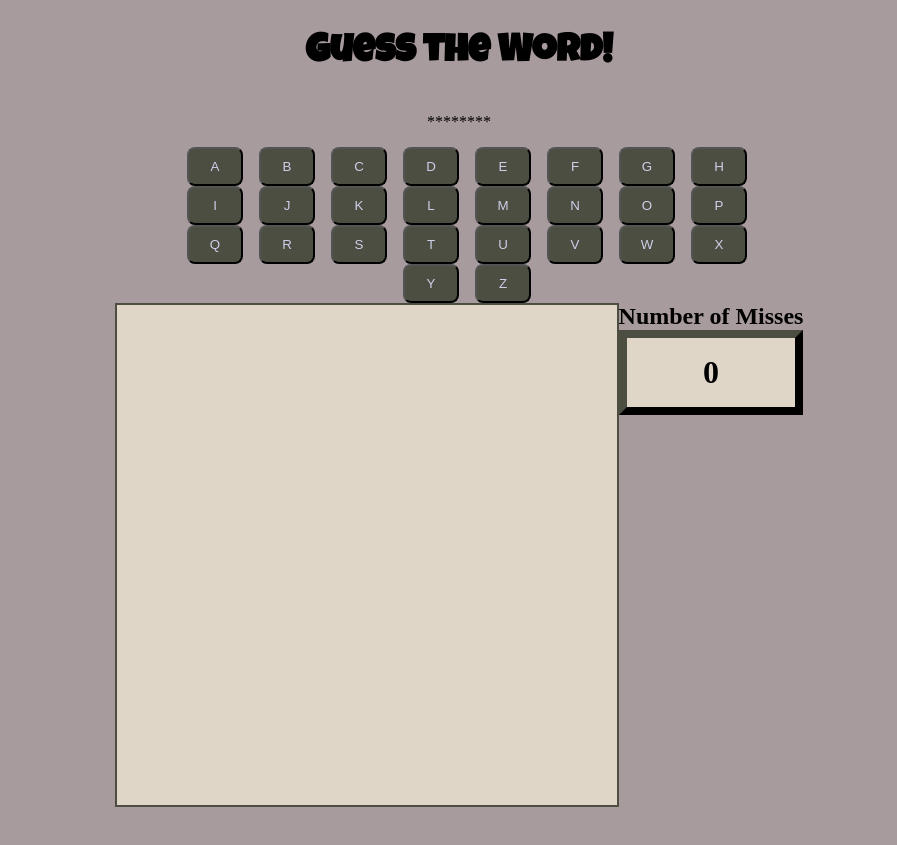
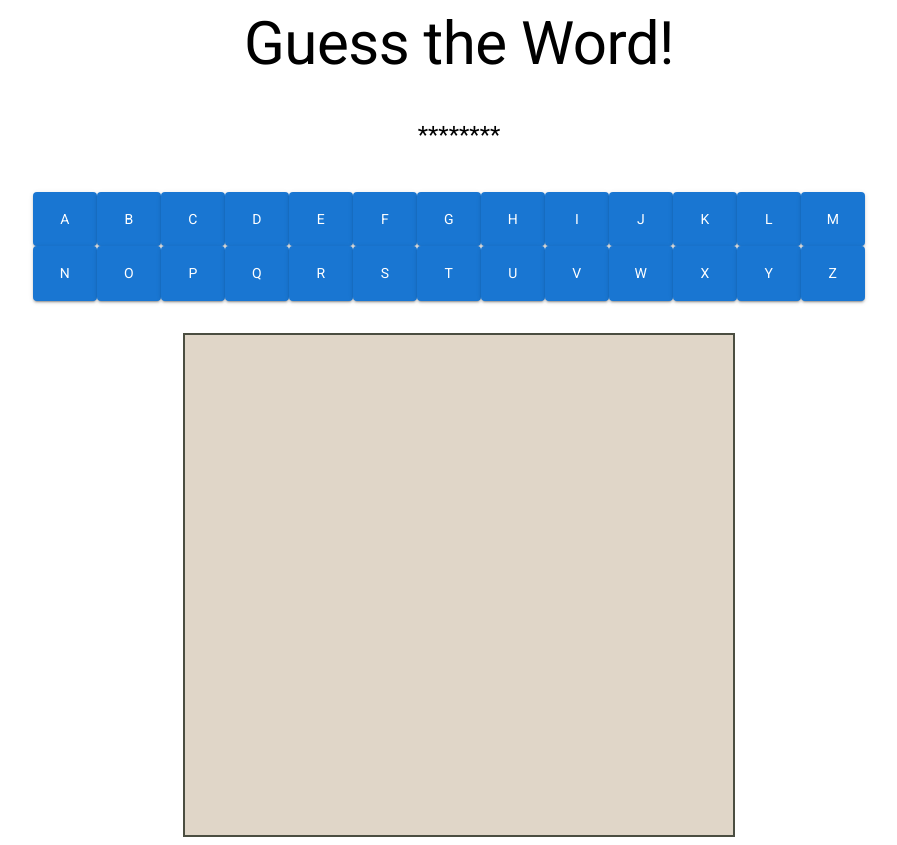
Before and after one commit to jpbaz28/react_hangman, a React (Create React App) app: page /game in a window 1280 px wide. Shown: the whole page, without its empty margins (181-1078 px from the left). Before the commit the page ends 815 px from the top, so only its background shows below. Built offline with nearby package versions, Linux system fonts and the light colour scheme; no server answers.

Commit message:
Added Material UI and styling

```diff
--- a/package.json
+++ b/package.json
@@ -3,6 +3,10 @@
   "version": "0.1.0",
   "private": true,
   "dependencies": {
+    "@emotion/react": "^11.9.0",
+    "@emotion/styled": "^11.8.1",
+    "@fontsource/roboto": "^4.5.5",
+    "@mui/material": "^5.6.0",
     "@testing-library/jest-dom": "^5.16.2",
     "@testing-library/react": "^12.1.4",
     "@testing-library/user-event": "^13.5.0",
--- a/public/index.html
+++ b/public/index.html
@@ -26,7 +26,7 @@
     -->
     <title>React Hangman</title>
   </head>
-  <body bgcolor="A89B9D">
+  <body>
     <noscript>You need to enable JavaScript to run this app.</noscript>
     <div id="root"></div>
     <!--
--- a/src/App.tsx
+++ b/src/App.tsx
@@ -2,15 +2,21 @@ import React from 'react';
 import { BrowserRouter, Route, Routes } from 'react-router-dom';
 import GamePage from './components/gamepage/GamePage';
 import HomePage from './components/homepage/HomePage';
+import '@fontsource/roboto/400.css';
+import { createTheme, responsiveFontSizes, ThemeProvider } from '@mui/material';
 
 function App() {
+  let theme = createTheme();
+  theme = responsiveFontSizes(theme);
   return (
+    <ThemeProvider theme={theme}>
       <BrowserRouter>
         <Routes>
           <Route path="/" element={<HomePage />} />
           <Route path="/game" element={<GamePage />} />
         </Routes>
       </BrowserRouter>
+    </ThemeProvider>
   );
 }
 
--- a/src/components/alphabuttons/AlphaButtons.tsx
+++ b/src/components/alphabuttons/AlphaButtons.tsx
@@ -1,5 +1,6 @@
 import { useState } from 'react';
 import './AlphaButtons.css';
+import Button from '@mui/material/Button';
 
 export default function AlphaButtons(props: {
   letter: string;
@@ -30,8 +31,11 @@ export default function AlphaButtons(props: {
     }
   }
   return (
-    <button className="button" onClick={searchLetter}>
+    <Button
+      variant="contained"
+      onClick={searchLetter}
+      style={{ margin: 0, padding: 15 }}>
       {props.letter}
-    </button>
+    </Button>
   );
 }
--- a/src/components/answerboard/AnswerBoard.tsx
+++ b/src/components/answerboard/AnswerBoard.tsx
@@ -1,5 +1,10 @@
+import { Typography } from '@mui/material';
 import './AnswerBoard.css';
 
 export default function AnswerBoard(props: { mask: string }) {
-  return <p>{props.mask}</p>;
+  return (
+    <Typography variant="h5" margin={5}>
+      {props.mask}
+    </Typography>
+  );
 }
--- a/src/components/drawscreen/DrawScreen.css
+++ b/src/components/drawscreen/DrawScreen.css
@@ -6,6 +6,6 @@
   border-style: solid;
   border-color: #4b4e41;
   margin: 0px;
-  /* flex: auto; */
+  margin-top: 2rem;
   background-color: rgb(224, 214, 200);
 }
--- a/src/components/gamepage/GamePage.tsx
+++ b/src/components/gamepage/GamePage.tsx
@@ -4,8 +4,9 @@ import { useNavigate } from 'react-router-dom';
 import AlphaButtons from '../alphabuttons/AlphaButtons';
 import AnswerBoard from '../answerboard/AnswerBoard';
 import DrawScreen from '../drawscreen/DrawScreen';
-import MissCounter from '../misscounter/MissCounter';
 import './GamePage.css';
+import '@fontsource/roboto/400.css';
+import { Button, Container, Grid, Typography } from '@mui/material';
 
 export default function GamePage() {
   // prettier-ignore
@@ -48,14 +49,17 @@ export default function GamePage() {
   }
   if (numMisses < 9 && mask.includes('*')) {
     return (
-      <div className="gamepage-wrapper">
-        <div className="title-wrapper">
-          <h1>Guess the Word!</h1>
+      <Container maxWidth="md">
+        <div>
+          <div style={{ textAlign: 'center' }}>
+            <Typography variant="h2" component="h1">
+              Guess the Word!
+            </Typography>
           </div>
-        <div className="answerboard-wrapper">
+          <div style={{ textAlign: 'center' }}>
             <AnswerBoard mask={mask} />
           </div>
-        <div className="btn-wrapper">
+          <div>
             {letterList.map((letter) => (
               <AlphaButtons
                 letter={letter}
@@ -70,18 +74,20 @@ export default function GamePage() {
               />
             ))}
           </div>
-        <div className="board-wrapper">
-          <div className="drawscreen-wrapper">
+          <div>
+            <Container maxWidth="sm">
               <DrawScreen numMisses={numMisses} />
-            <MissCounter numMisses={numMisses} />
+            </Container>
           </div>
         </div>
-      </div>
+      </Container>
     );
   } else if (numMisses < 9) {
     return (
       <div className="gamepage-wrapper">
-        <button onClick={() => navigate('/')}>Start New Game</button>
+        <Button variant="contained" onClick={() => navigate('/')}>
+          Start New Game
+        </Button>
         <h1>You Won in {numMisses} moves!</h1>
         <h2>The word was: {answer}</h2>
         <h2>Definition: {definition}</h2>
@@ -95,7 +101,9 @@ export default function GamePage() {
         <h2>The word was: {answer}</h2>
         <h2>Definition: {definition}</h2>
         <DrawScreen numMisses={numMisses} />
-        <button onClick={() => navigate('/')}>Start New Game</button>
+        <Button variant="contained" onClick={() => navigate('/')}>
+          Start New Game
+        </Button>
       </div>
     );
   } else {
--- a/src/components/homepage/HomePage.tsx
+++ b/src/components/homepage/HomePage.tsx
@@ -1,5 +1,6 @@
 import { useNavigate } from 'react-router-dom';
 import './HomePage.css';
+import { Button } from '@mui/material';
 
 export default function HomePage() {
   const navigate = useNavigate();
@@ -7,7 +8,9 @@ export default function HomePage() {
     <>
       <div className="homepage-wrapper">
         <h1>Play Hangman!</h1>
-        <button onClick={() => navigate('/game')}>Start New Game</button>
+        <Button variant="contained" onClick={() => navigate('/game')}>
+          Start New Game
+        </Button>
       </div>
     </>
   );
--- a/src/components/misscounter/MissCounter.tsx
+++ b/src/components/misscounter/MissCounter.tsx
@@ -1,10 +1,15 @@
+import { Typography } from '@mui/material';
 import './MissCounter.css';
 
 export default function MissCounter(props: { numMisses: number }) {
   return (
     <div>
-      <h2 className="miss-title">Number of Misses</h2>
-      <h1 className="miss-counter">{props.numMisses}</h1>
+      <Typography variant="subtitle1" justifyContent={'center'}>
+        Number of Misses
+      </Typography>
+      <Typography variant="h5" justifyContent={'center'}>
+        {props.numMisses}
+      </Typography>
     </div>
   );
 }
```
Also changed, not shown: 1 other file (tests, documents, lock files or other folders). Lines whose indentation alone changed are shown as unchanged.
